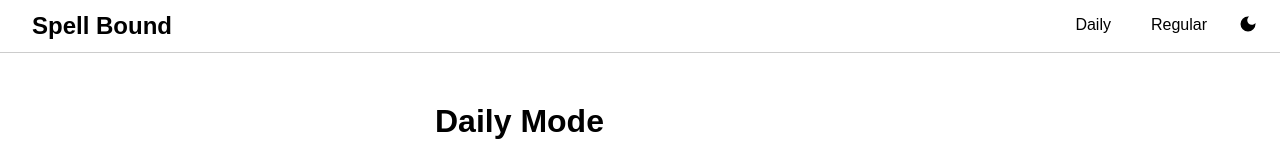
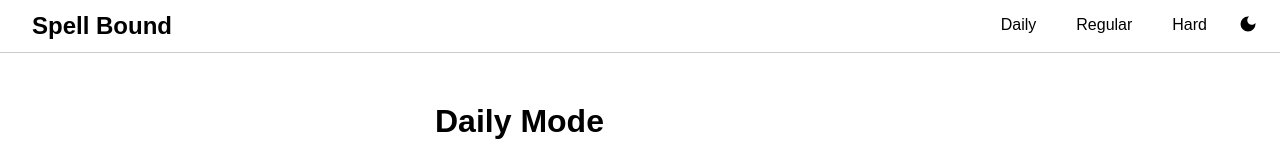
Before and after one commit to Preston-code1/Spell-Bound, a plain HTML site: page index.html in a window 1280 px wide. Shown: the top 160 px of the page. Drawn offline with Linux system fonts and the light colour scheme; no server answers.

Commit message:
Update index.html

```diff
--- a/index.html
+++ b/index.html
@@ -12,6 +12,7 @@
         <ul>
             <li><a href="index.html">Daily</a></li>
             <li><a href="regular.html">Regular</a></li>
+            <li><a href="hard.html">Hard</a></li>
             <li><button id="theme-switch"><svg xmlns="http://www.w3.org/2000/svg" height="20px" viewBox="0 -960 960 960" width="20px"><path d="M480-120q-150 0-255-105T120-480q0-150 105-255t255-105q14 0 27.5 1t26.5 3q-41 29-65.5 75.5T444-660q0 90 63 153t153 63q55 0 101-24.5t75-65.5q2 13 3 26.5t1 27.5q0 150-105 255T480-120Z"></path></svg><svg xmlns="http://www.w3.org/2000/svg" height="20px" viewBox="0 -960 960 960" width="20px"><path d="M480-280q-83 0-141.5-58.5T280-480q0-83 58.5-141.5T480-680q83 0 141.5 58.5T680-480q0 83-58.5 141.5T480-280ZM200-440H40v-80h160v80Zm720 0H760v-80h160v80ZM440-760v-160h80v160h-80Zm0 720v-160h80v160h-80ZM256-650l-101-97 57-59 96 100-52 56Zm492 496-97-101 53-55 101 97-57 59Zm-98-550 97-101 59 57-100 96-56-52ZM154-212l101-97 55 53-97 101-59-57Z"></path></svg></button></li>
         </ul>
     </nav>
```
